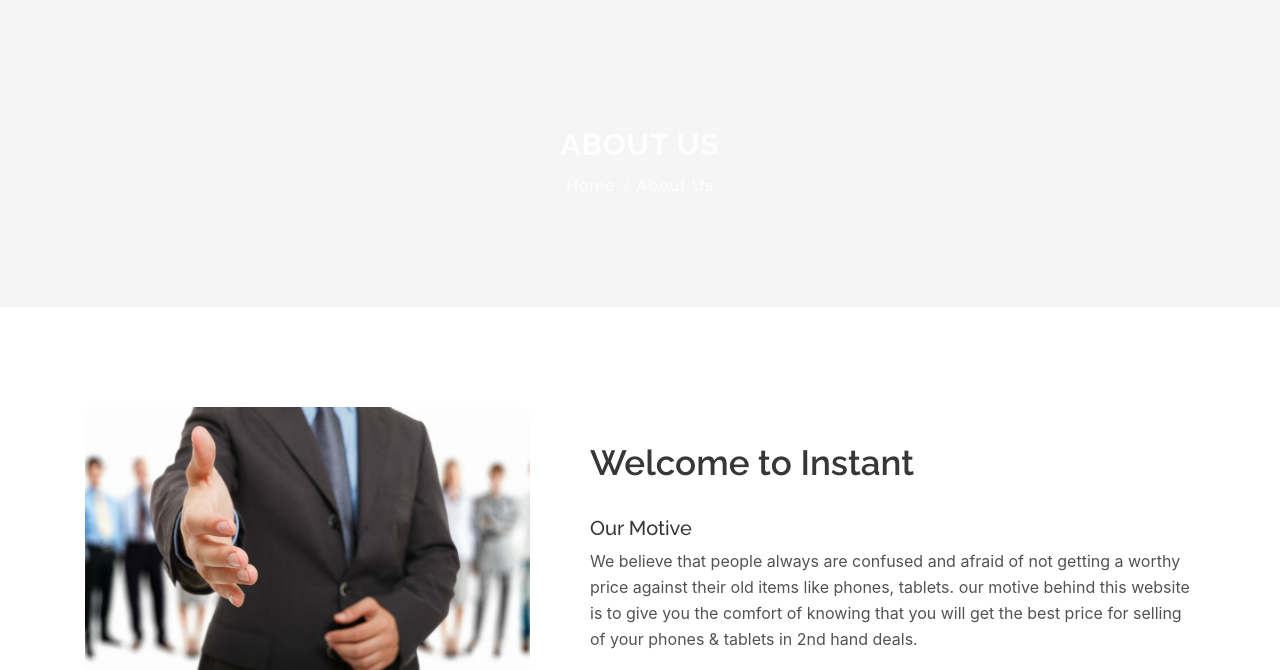
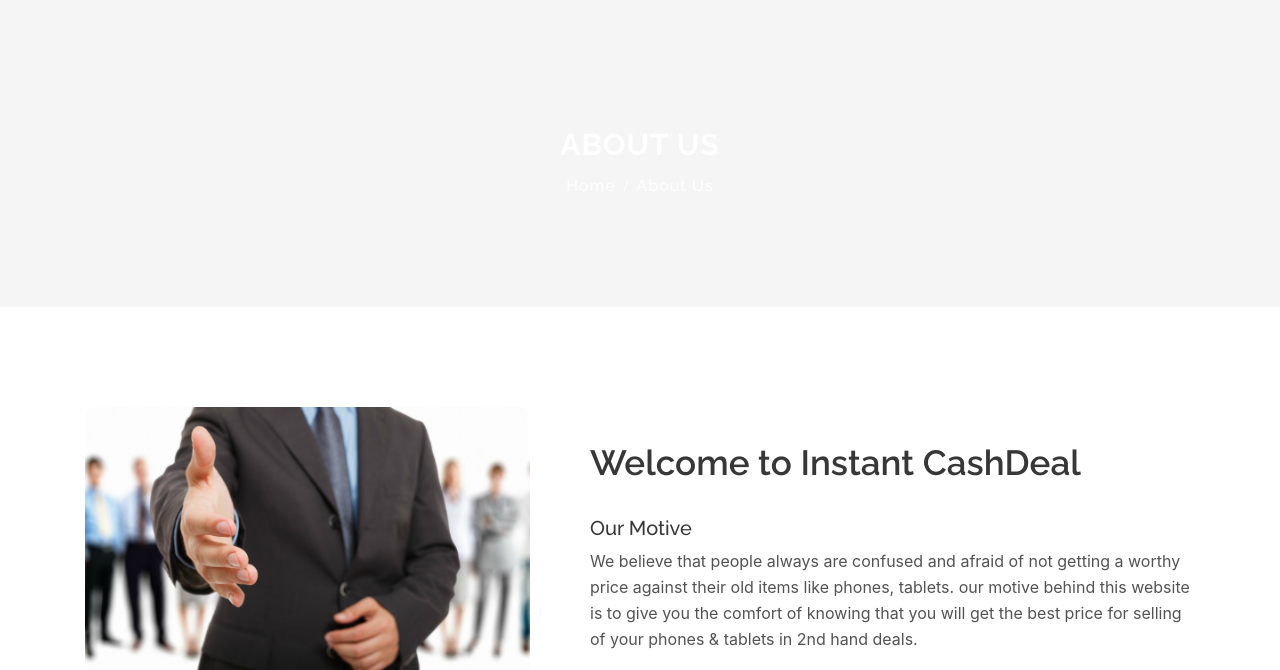
Before and after one commit to Ansari-Zeeshan/Instant-CashDeal, a plain HTML site: page about.html in a window 1280 px wide. Shown: the part 125-795 px from the top of the page. Drawn offline with nearby package versions, Linux system fonts and the light colour scheme.

Commit message:
back to normal

```diff
--- a/about.html
+++ b/about.html
@@ -121,7 +121,7 @@
                 </div>
                 <div class="col-xl-7 col-lg-7 col-md-12 col-sm-12 col-xs-12">
                     <div class="about-text">
-                        <h3>Welcome to Instant </h3>
+                        <h3>Welcome to Instant CashDeal</h3>
                         <h5 class="mt-4 pt-2">Our Motive</h5>
                         <p>We believe that people always are confused and afraid of not getting a worthy price against
                             their old items like phones, tablets. our motive behind this website is to give you the
```
